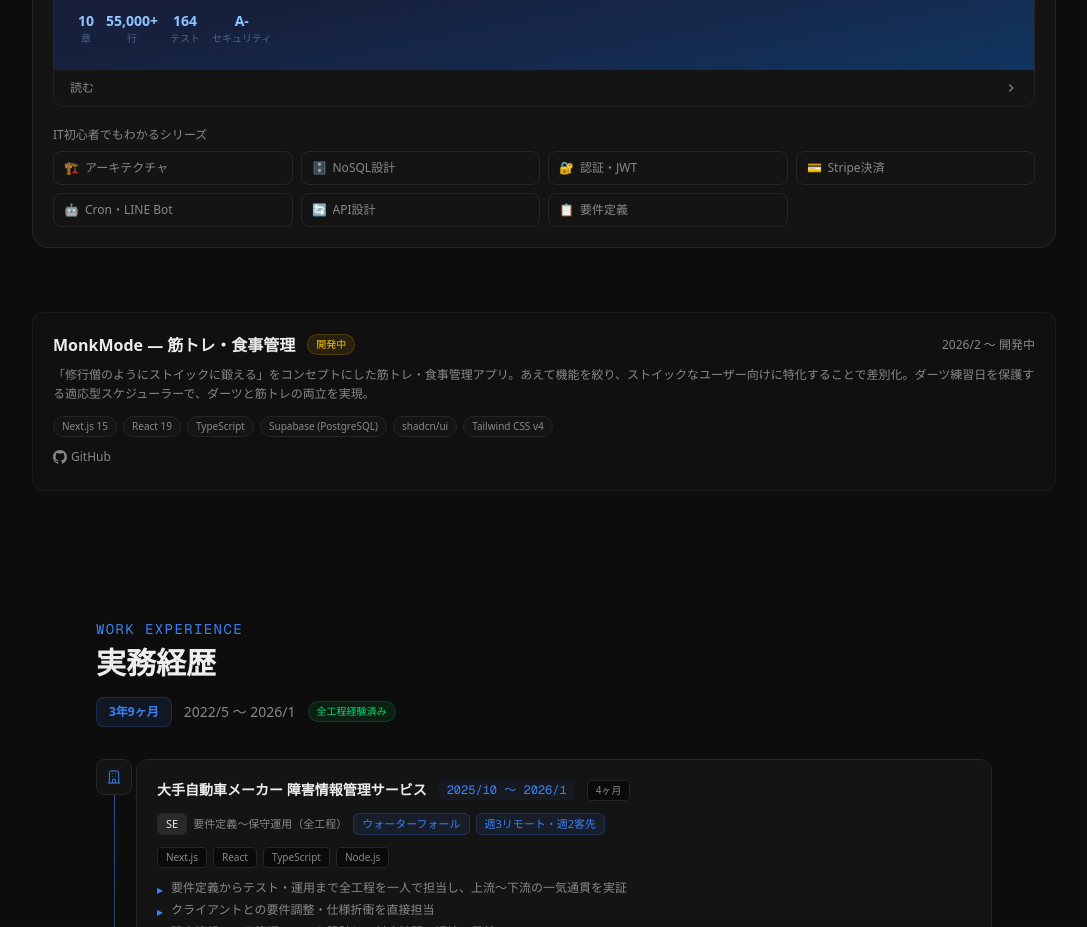
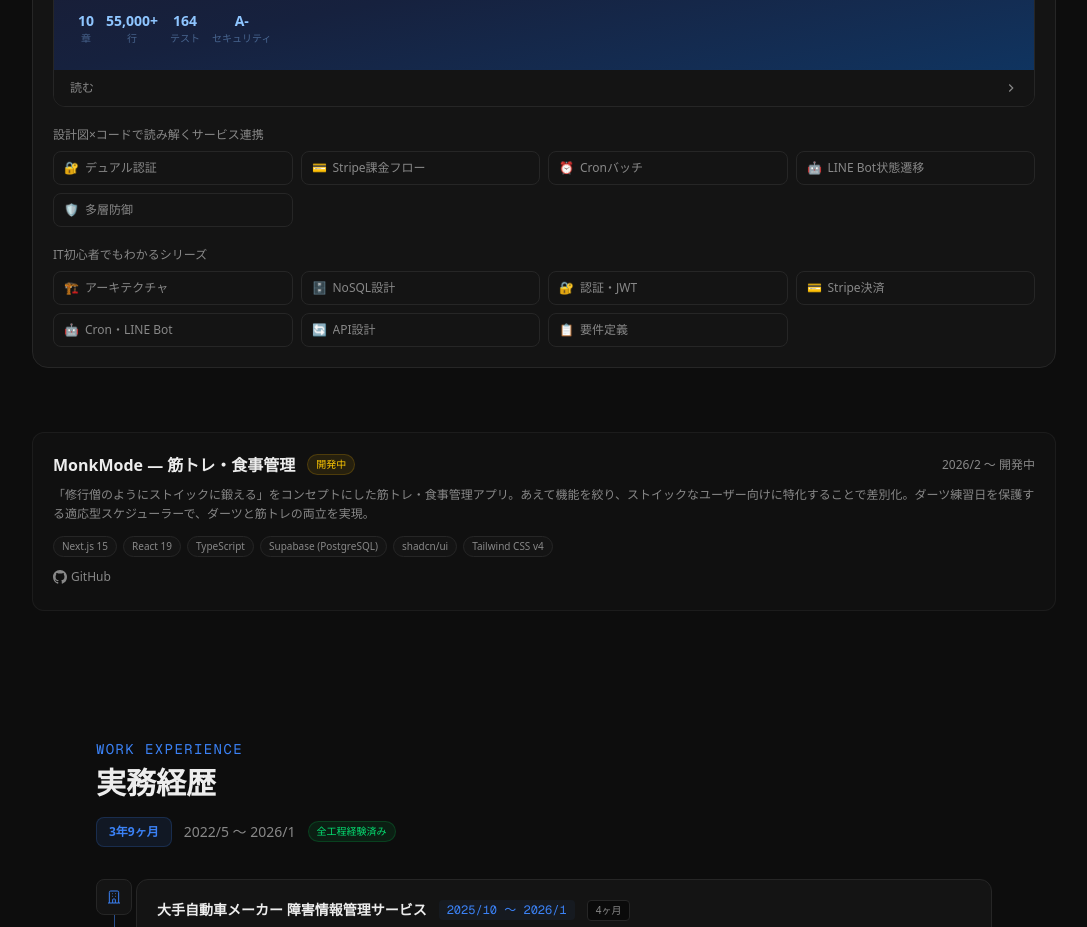
Before and after one commit to seiryuu1215/portfolio, a Next.js app: page / in a window 1280 px wide. Shown: the part 2820-3747 px from the top of the page, without its empty margins (96-1183 px from the left). Built offline with nearby package versions, Linux system fonts and the light colour scheme.

Commit message:
feat: Zenn記事セクションに「設計図×コード」シリーズ5本を追加（合計12記事）
新シリーズ（実務3年目向け）を上段に配置、既存の初心者シリーズを下段に移動

Co-Authored-By: Claude Opus 4.6 <noreply@anthropic.com>

```diff
--- a/components/WorksSection.tsx
+++ b/components/WorksSection.tsx
@@ -445,6 +445,31 @@ export default function WorksSection() {
 
               {/* 記事シリーズ */}
               <div>
+                <p className="text-xs font-medium text-muted mb-2">設計図×コードで読み解くサービス連携</p>
+                <div className="grid grid-cols-2 sm:grid-cols-3 md:grid-cols-4 gap-2">
+                  {[
+                    { emoji: '🔐', title: 'デュアル認証', slug: 'darts-lab-dual-auth' },
+                    { emoji: '💳', title: 'Stripe課金フロー', slug: 'darts-lab-stripe-flow' },
+                    { emoji: '⏰', title: 'Cronバッチ', slug: 'darts-lab-cron-pipeline' },
+                    { emoji: '🤖', title: 'LINE Bot状態遷移', slug: 'darts-lab-line-statemachine' },
+                    { emoji: '🛡️', title: '多層防御', slug: 'darts-lab-defense-layers' },
+                  ].map((article) => (
+                    <a
+                      key={article.slug}
+                      href={`https://zenn.dev/seiryuuu_dev/articles/${article.slug}`}
+                      target="_blank"
+                      rel="noopener noreferrer"
+                      className="flex items-center gap-1.5 px-2.5 py-2 rounded-lg border border-border hover:border-accent/30 hover:bg-accent/5 transition-all text-xs text-muted hover:text-foreground"
+                    >
+                      <span>{article.emoji}</span>
+                      <span className="truncate">{article.title}</span>
+                    </a>
+                  ))}
+                </div>
+              </div>
+
+              {/* IT初心者でもわかるシリーズ */}
+              <div>
                 <p className="text-xs font-medium text-muted mb-2">IT初心者でもわかるシリーズ</p>
                 <div className="grid grid-cols-2 sm:grid-cols-3 md:grid-cols-4 gap-2">
                   {[
```
